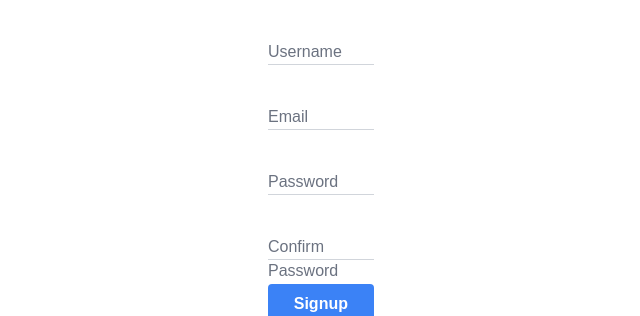
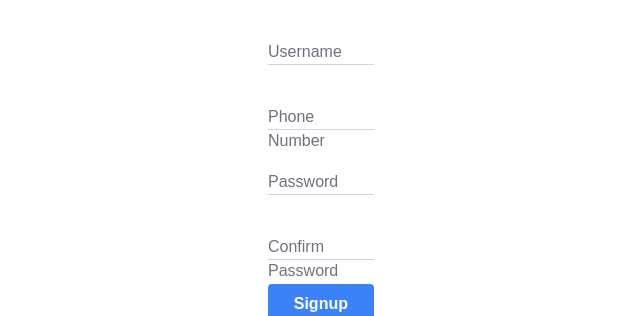
Before and after one commit to Amborsia/week0, a Flask app: page /login in a window 1280 px wide. Shown: the part 336-652 px from the top of the page, without its empty margins (545-1185 px from the left). Run offline with Flask 3, Linux system fonts and the light colour scheme; some libraries are stand-ins or nearby versions.

Commit message:
이메일 입력  input  전화번호로 변경

```diff
--- a/templates/login.html
+++ b/templates/login.html
@@ -20,26 +20,29 @@
     <div class="w-full max-w-xs mx-auto">
         <form id="signup-form" class="pt-6 pb-8 mb-4 space-y-6">
             <div class="relative">
-                <input type="text" id="username" name="username" autocomplete="username" placeholder=" "
+                <input required type="text" id="username" name="username" autocomplete="username" placeholder=" "
                     class="form-input w-full py-2 border-b border-gray-300 text-gray-700 focus:outline-none focus:border-blue-500 peer">
                 <label for="username"
                     class="form-label absolute left-0 -top-3.5 text-gray-500 transition-all peer-placeholder-shown:text-base peer-placeholder-shown:text-gray-500 peer-placeholder-shown:top-2 peer-focus:-top-3.5 peer-focus:text-blue-500 peer-focus:text-sm">Username</label>
             </div>
             <div class="relative">
-                <input type="email" id="email" name="email" autocomplete="email" placeholder=" "
+                <input required type="tel" id="phone" name="phone" autocomplete="tel" placeholder=" "
                     class="form-input w-full py-2 border-b border-gray-300 text-gray-700 focus:outline-none focus:border-blue-500 peer">
-                <label for="email"
-                    class="form-label absolute left-0 -top-3.5 text-gray-500 transition-all peer-placeholder-shown:text-base peer-placeholder-shown:text-gray-500 peer-placeholder-shown:top-2 peer-focus:-top-3.5 peer-focus:text-blue-500 peer-focus:text-sm">Email</label>
+                <label for="phone"
+                    class="form-label absolute left-0 -top-3.5 text-gray-500 transition-all peer-placeholder-shown:text-base peer-placeholder-shown:text-gray-500 peer-placeholder-shown:top-2 peer-focus:-top-3.5 peer-focus:text-blue-500 peer-focus:text-sm">Phone
+                    Number</label>
             </div>
+
             <div class="relative">
-                <input type="password" id="password" name="password" autocomplete="new-password" placeholder=" "
+                <input required type="password" id="password" name="password" autocomplete="new-password"
+                    placeholder=" "
                     class="form-input w-full py-2 border-b border-gray-300 text-gray-700 focus:outline-none focus:border-blue-500 peer">
                 <label for="password"
                     class="form-label absolute left-0 -top-3.5 text-gray-500 transition-all peer-placeholder-shown:text-base peer-placeholder-shown:text-gray-500 peer-placeholder-shown:top-2 peer-focus:-top-3.5 peer-focus:text-blue-500 peer-focus:text-sm">Password</label>
             </div>
             <div class="relative">
-                <input type="password" id="confirm_password" name="confirm_password" autocomplete="new-password"
-                    placeholder=" "
+                <input required type="password" id="confirm_password" name="confirm_password"
+                    autocomplete="new-password" placeholder=" "
                     class="form-input w-full py-2 border-b border-gray-300 text-gray-700 focus:outline-none focus:border-blue-500 peer">
                 <label for="confirm_password"
                     class="form-label absolute left-0 -top-3.5 text-gray-500 transition-all peer-placeholder-shown:text-base peer-placeholder-shown:text-gray-500 peer-placeholder-shown:top-2 peer-focus:-top-3.5 peer-focus:text-blue-500 peer-focus:text-sm">Confirm
```
